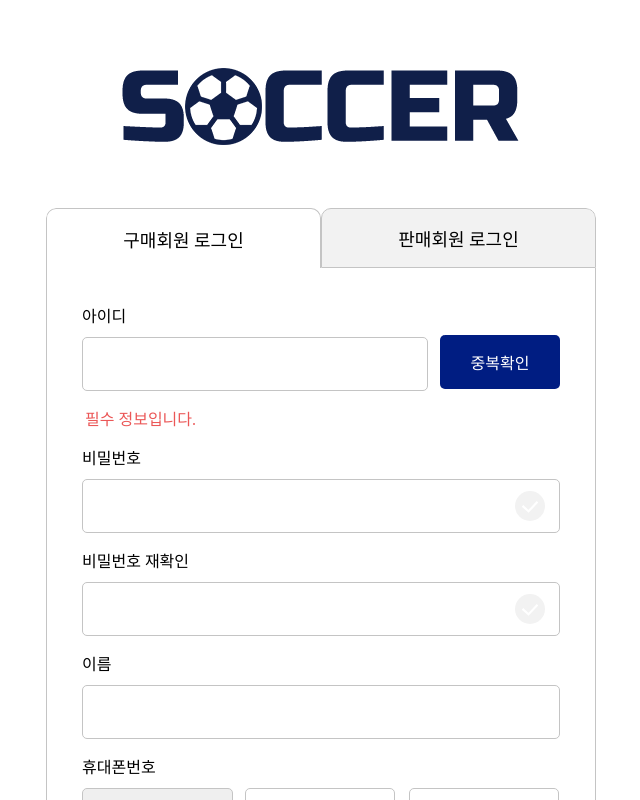
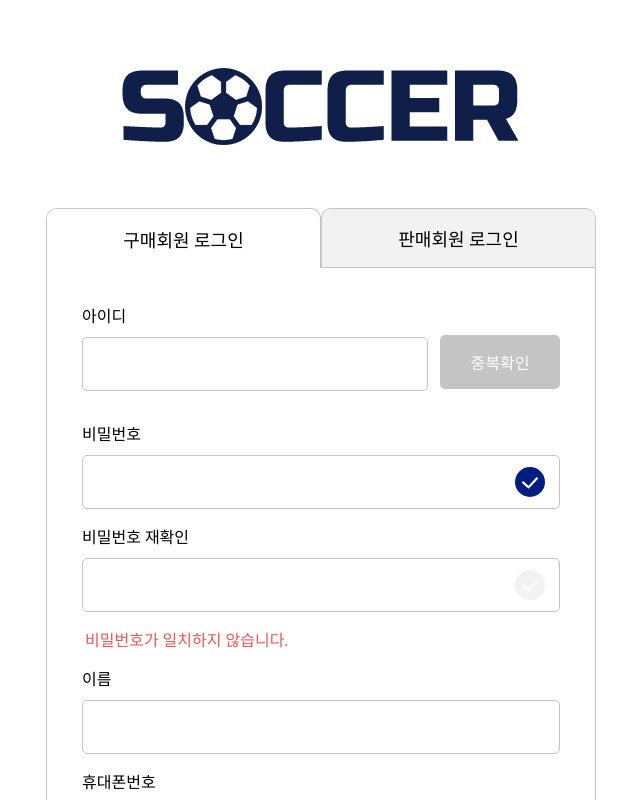
Before and after one commit to yunbiyomi/soccer-market, a React (Create React App) app: page /signup in a window 1280 px wide. Shown: the top 800 px of the page, without its empty margins (319-959 px from the left). Built offline with nearby package versions, Linux system fonts and the light colour scheme.

Commit message:
✨ Feat : 비밀번호 유효성 검사 및 비밀번호 확인 기능 추가

```diff
--- a/src/pages/SignUpPage.jsx
+++ b/src/pages/SignUpPage.jsx
@@ -1,6 +1,7 @@
-import React, { useState } from 'react'
+import React, { useEffect, useState } from 'react'
 import logo from '../assets/soccer-market-logo.png'
 import checkBox from '../assets/chek-disabled.svg'
+import fillCheckBox from '../assets/check-ok.svg'
 import styled from 'styled-components'
 import Button from '../components/common/Button/Button'
 import agreeCheck from '../assets/agree-check.svg'
@@ -12,12 +13,18 @@ const SignUpPage = () => {
   const [userId, setUserId] = useState('');
   const [userIdRequired, setUserIdRequired] = useState(false);
   const [isValidUserId, setIsValidUserId] = useState(true);
+  const [pw, setPw] = useState('');
+  const [isValidPw, setIsValidPw] = useState(true);
+  const [pwRequired, setPwRequired] = useState(false);
+  const [pwCheck, setPwCheck] = useState('');
+  const [isValidPwCheck, setIsValidPwCheck] = useState(false);
+  const [pwCheckRequired, setPwCheckRequired] = useState(false);
   const [userName, setUserName] = useState('');
-  const [userIdAvailable, setUserIdAvailable] = useState(true);
   const [userIdMsg, setUserIdMsg] = useState('');
   const [checked, setChecked] = useState(false);
 
   const ID_REGEX = new RegExp("^[A-Za-z0-9]{1,20}$");
+  const PW_REGEX = new RegExp("^[A-Za-z0-99@$!%*?&-_]{8,}$");
 
   const onIdHandler = (e) => {
     setUserId(e.currentTarget.value);
@@ -27,13 +34,21 @@ const SignUpPage = () => {
     setUserName(e.currentTarget.value);
   }
 
+  const onPwHandler = (e) => {
+    setPw(e.currentTarget.value);
+  }
+
+  const onPwCheckHandler = (e) => {
+    setPwCheck(e.currentTarget.value);
+  }
+
   const handleCheckboxChange = () => {
     setChecked(!checked);
   };
 
+  // 아이디 유효성 검사
   const checkIdValidation = () => {
     setIsValidUserId(ID_REGEX.test(userId));
-    console.log(isValidUserId);
   }
 
   // 아이디 중복확인
@@ -47,13 +62,40 @@ const SignUpPage = () => {
       const response = await axios.post(url+`/accounts/signup/valid/username/`,{
         username:userId
       });
-      setUserIdAvailable(true);
       setUserIdMsg(response.data);
     } catch (error) {
-      setUserIdAvailable(false);
       setUserIdMsg(error.response.data);
     }
   }
+
+  // 비밀번호 유효성 검사
+  const checkPwValidation = () => {
+    if(!pw){
+      setPwRequired(true);
+      return;
+    }
+    setIsValidPw(PW_REGEX.test(pw));
+  }
+
+  // 비밀번호 확인
+  const checkPw = () => {
+    if(!pwCheck){
+      setPwCheckRequired(true);
+      return;
+    }
+    if(pw === pwCheck)
+      setIsValidPwCheck(true);
+
+    console.log(pw);
+    console.log(pwCheck);
+    console.log(isValidPwCheck);
+  }
+
+  useEffect(() => {
+    if (pwCheck) {
+      setIsValidPwCheck(pw === pwCheck);
+    }
+  }, [pw, pwCheck]);
 
   return (
     <>
@@ -71,30 +113,45 @@ const SignUpPage = () => {
           <label htmlFor='id'>아이디</label>
           <IdWrap>
             <SIdInput id='id' type="text" onChange={onIdHandler} onBlur={checkIdValidation} autoComplete='off' required/>
-            <Button width='120px' height='54px' fontSize='16px' fontWeight='regular' margin='0 0 0 12px' onClick={handleCheckUserId}>
+            <Button width='120px' height='54px' fontSize='16px' fontWeight='regular' margin='0 0 0 12px' onClick={handleCheckUserId} disabled={!userId}>
               중복확인
             </Button>
           </IdWrap>
           {
-            !userId ? (
+            userIdRequired && !userId ? (
               <ErrorMsg>필수 정보입니다.</ErrorMsg>
             ) :
               !isValidUserId ? (
-                <ErrorMsg>20자 이내의 영문 소문자, 대문자, 숫자만 사용 가능합니다.</ErrorMsg>
+                <ErrorMsg>20자 이내의 영문 대 소문자, 숫자만 사용 가능합니다.</ErrorMsg>
               ) :
                 userIdMsg.Success
                 ? (<CorrectMsg>{userIdMsg.Success}</CorrectMsg>)
                 : (<ErrorMsg>{userIdMsg.FAIL_Message}</ErrorMsg>)
           }
-          <PwWrap>
+          <PwWrap isValidPw={isValidPw}>
             <label htmlFor='pw'>비밀번호</label>
-            <SPwInput id='pw' type="password" required/>
+            <SPwInput id='pw' type="password" onChange={onPwHandler} onBlur={checkPwValidation} required/>
           </PwWrap>
-          <PwWrap>
+          {
+            pwRequired && !pw ? (
+              <ErrorMsg>필수 정보입니다.</ErrorMsg>
+            ) :
+              !isValidPw && (
+                <ErrorMsg>8자이상의 영문 대 소문자, 숫자, 특수문자만 사용 가능합니다.</ErrorMsg>
+              )
+          }
+          <PwWrap isValidPw={isValidPwCheck}>
             <label htmlFor='pwCheck'>비밀번호 재확인</label>
-            <SPwInput id='pwCheck' type="password" required/>
+            <SPwInput id='pwCheck' type="password" onChange={onPwCheckHandler} onBlur={checkPw} required/>
           </PwWrap>
-
+          {
+            pwCheckRequired && !pwCheck ? (
+              <ErrorMsg>필수 정보입니다.</ErrorMsg>
+            ) :
+              !isValidPwCheck && (
+                <ErrorMsg>비밀번호가 일치하지 않습니다.</ErrorMsg>
+              )
+          }
           <label htmlFor='name'>이름</label>
           <SInput id='name' type="text" onChange={onNameHandler} autoComplete='off' required/>
 
@@ -230,6 +287,11 @@ const PwWrap = styled.div`
     background: url(${checkBox}) center center / contain no-repeat;
     bottom: 27.5px;
     right: 15px;
+
+    ${({ isValidPw }) =>
+      isValidPw &&
+      ` background-image: url(${fillCheckBox});`
+      }
   }
 `;
 
```
